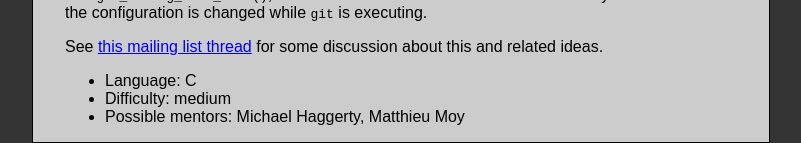
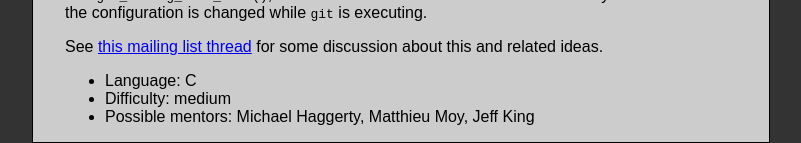
Before and after one commit to git/git.github.io, a Jekyll site: the page built from SoC-2014-Ideas.md, in a window 1280 px wide and 900 px high, scrolled down 3895 px. Shown: the part 757-900 px from the top of the window, without its empty margins (308-1109 px from the left). Built offline with Jekyll 4.4.1, drawn with Linux system fonts in a browser that asks for light colours; Markdown is read by kramdown in place of the engine named in the settings.

Commit message:
Peff is also willing to help mentor this project

```diff
--- a/SoC-2014-Ideas.md
+++ b/SoC-2014-Ideas.md
@@ -317,4 +317,4 @@ for some discussion about this and related ideas.
 
  - Language: C
  - Difficulty: medium
- - Possible mentors: Michael Haggerty, Matthieu Moy
+ - Possible mentors: Michael Haggerty, Matthieu Moy, Jeff King
```
